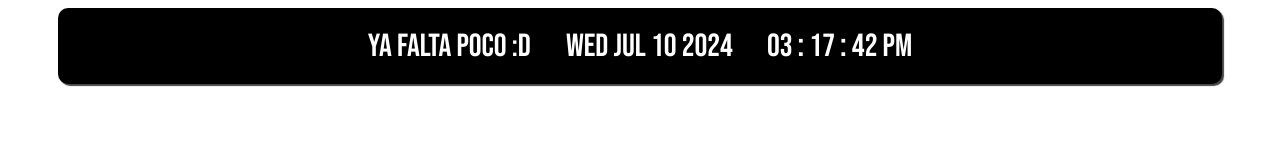
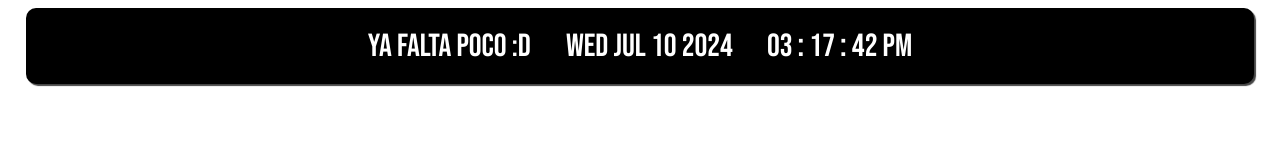
Before and after one commit to giucichillitti66/notion, a plain HTML site: page index.html in a window 1280 px wide. Drawn offline with Linux system fonts and the light colour scheme.

Commit message:
Update index.html

```diff
--- a/index.html
+++ b/index.html
@@ -41,7 +41,7 @@ h1 {
     padding: 10px 25px 10px 25px;
     border-radius: 10px;
     background: #000000;
-    width: 87vw;
+    width: 92vw;
     color: #fff;
     display: inline-block;
     box-shadow: 2px 2px 1px 0px #454545;
```
